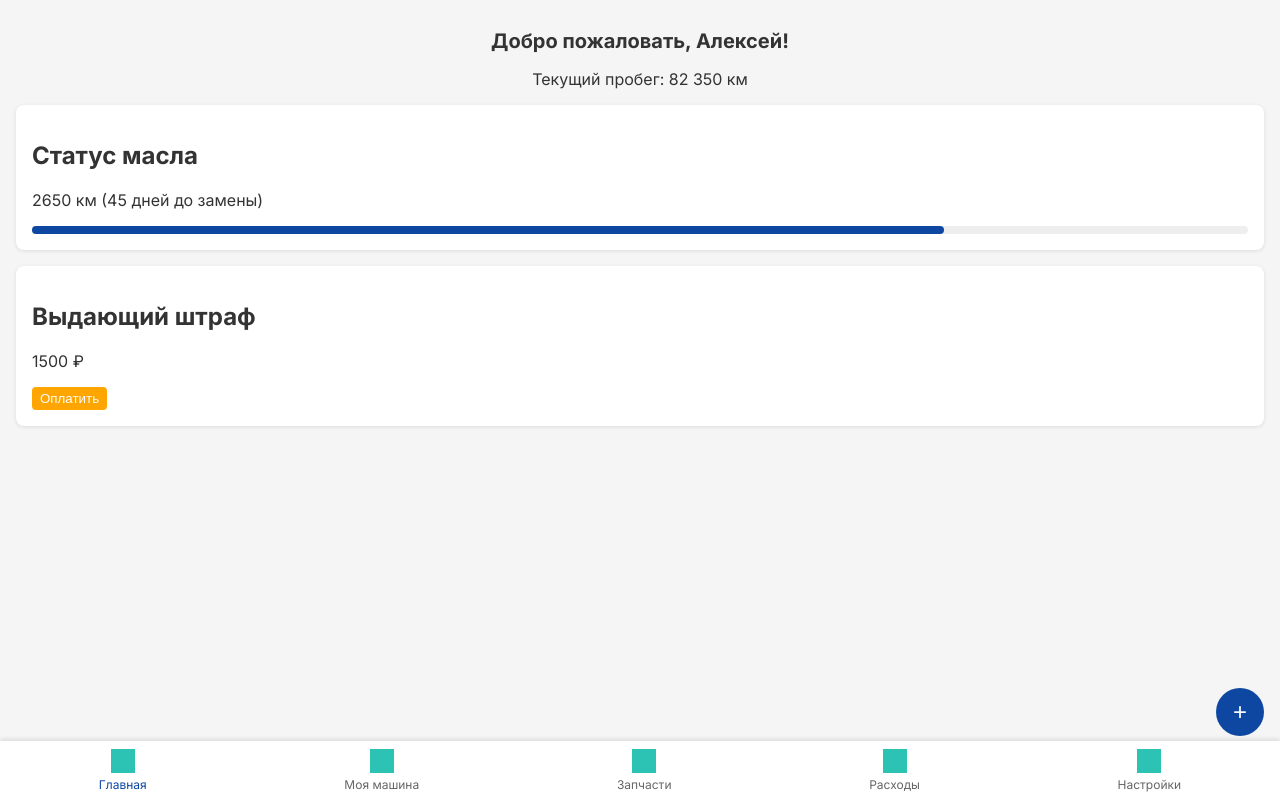
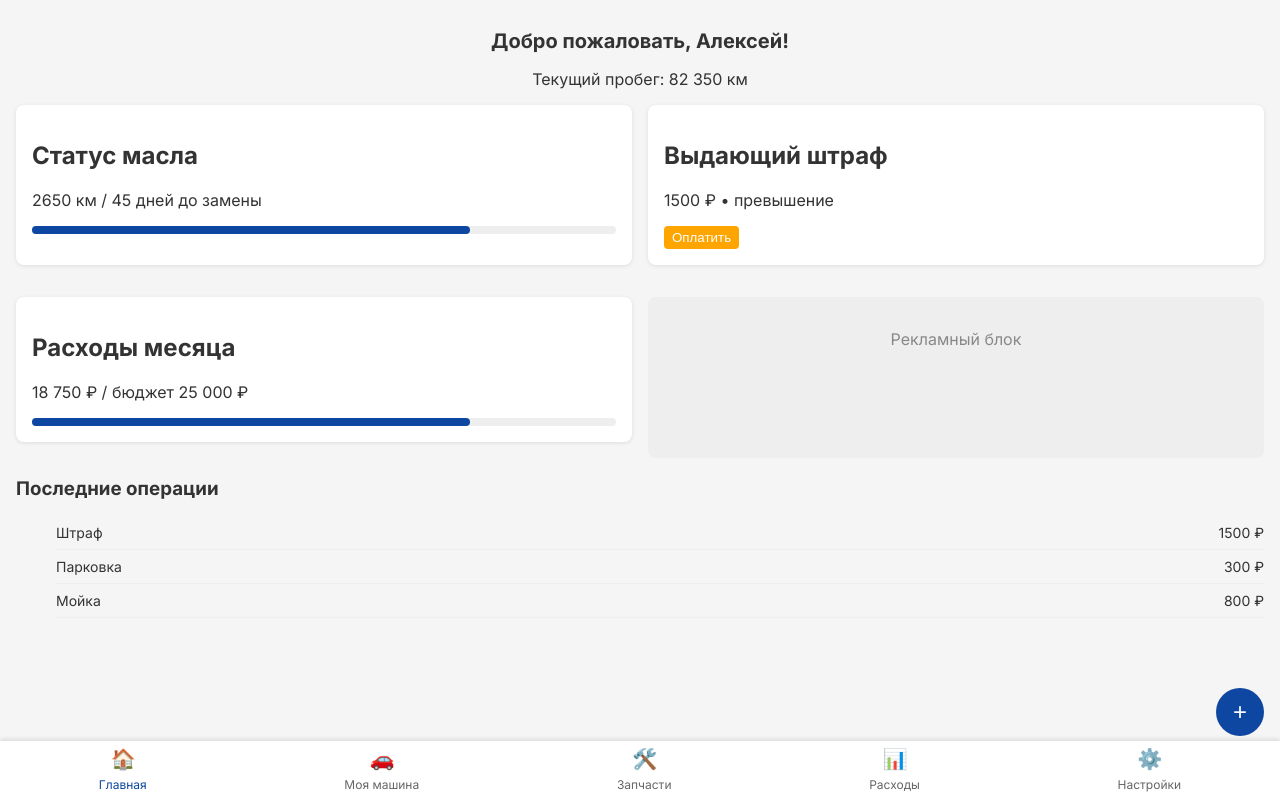
Before and after one commit to nomer156/Nomer156.github.io, a React (Vite) app: page / in a window 1280 px wide. Built offline with nearby package versions, Linux system fonts and the light colour scheme.

Commit message:
Implement dashboard widgets and navbar icons

```diff
--- /dev/null
+++ b/src/components/AdsPlaceholder/AdsPlaceholder.css
@@ -0,0 +1,7 @@
+.ads-placeholder {
+  background: #eee;
+  border-radius: 0.5rem;
+  padding: 1rem;
+  text-align: center;
+  color: #888;
+}
--- /dev/null
+++ b/src/components/AdsPlaceholder/AdsPlaceholder.jsx
@@ -0,0 +1,11 @@
+import './AdsPlaceholder.css';
+
+function AdsPlaceholder() {
+  return (
+    <div className="ads-placeholder">
+      <p>Рекламный блок</p>
+    </div>
+  );
+}
+
+export default AdsPlaceholder;
--- a/src/components/Navbar/Navbar.jsx
+++ b/src/components/Navbar/Navbar.jsx
@@ -20,7 +20,7 @@ function Navbar() {
             'navbar__button' + (isActive ? ' navbar__button--active' : '')
           }
         >
-          <span className="icon icon-placeholder" aria-hidden />
+          <span className={`icon icon-${link.icon}`} aria-hidden />
           <span>{link.label}</span>
         </NavLink>
       ))}
--- a/src/hooks/useDB.js
+++ b/src/hooks/useDB.js
@@ -1,8 +1,19 @@
 // Placeholder hook for working with indexedDB or other storage
 import { useEffect } from 'react';
+
+const expensesStore = [
+  { id: 1, description: 'Заправка 95', sum: 2600, date: '2024-05-10' },
+  { id: 2, description: 'Мойка', sum: 800, date: '2024-05-15' },
+  { id: 3, description: 'Парковка', sum: 300, date: '2024-05-16' },
+  { id: 4, description: 'Штраф', sum: 1500, date: '2024-05-18' },
+];
 
 export default function useDB() {
   useEffect(() => {
     // TODO: implement database logic
   }, []);
 }
+
+export function getLastExpenses(count = 3) {
+  return Promise.resolve(expensesStore.slice(-count).reverse());
+}
--- a/src/pages/Dashboard/Dashboard.css
+++ b/src/pages/Dashboard/Dashboard.css
@@ -25,6 +25,36 @@
   border-radius: 0.25rem;
 }
 
+.dashboard__widgets {
+  display: grid;
+  grid-template-columns: 1fr 1fr;
+  gap: 1rem;
+  margin-top: 1rem;
+}
+
+@media (max-width: 600px) {
+  .dashboard__widgets {
+    grid-template-columns: 1fr;
+  }
+}
+
+.operations {
+  margin-top: 1rem;
+}
+
+.operations__title {
+  font-weight: bold;
+  margin-bottom: 0.5rem;
+}
+
+.operations__item {
+  display: flex;
+  justify-content: space-between;
+  padding: 0.5rem 0;
+  border-bottom: 1px solid #eee;
+  font-size: 0.875rem;
+}
+
 .dashboard__pay {
   background: orange;
   color: #fff;
--- a/src/pages/Dashboard/Dashboard.jsx
+++ b/src/pages/Dashboard/Dashboard.jsx
@@ -1,21 +1,61 @@
-import "./Dashboard.css";
+import './Dashboard.css';
+import { useEffect, useState } from 'react';
 import CardStat from '../../components/CardStat/CardStat.jsx';
+import AdsPlaceholder from '../../components/AdsPlaceholder/AdsPlaceholder.jsx';
+import { getLastExpenses } from '../../hooks/useDB.js';
 
 function Dashboard() {
+  const [operations, setOperations] = useState([]);
+
+  useEffect(() => {
+    getLastExpenses(3).then(setOperations);
+  }, []);
+
   return (
     <div className="dashboard">
       <h1 className="dashboard__title">Добро пожаловать, Алексей!</h1>
       <p className="dashboard__mileage">Текущий пробег: 82 350 км</p>
+
+      <div className="dashboard__widgets">
         <CardStat title="Статус масла">
-        <p>2650 км (45 дней до замены)</p>
+          <p>2650 км / 45 дней до замены</p>
           <div className="dashboard__progress">
             <div className="dashboard__progress-bar" style={{ width: '75%' }} />
           </div>
         </CardStat>
+
         <CardStat title="Выдающий штраф">
-        <p>1500 ₽</p>
-        <button className="dashboard__pay">Оплатить</button>
+          <p>1500 ₽ • превышение</p>
+          <button
+            className="dashboard__pay"
+            onClick={() => alert('Оплата пока недоступна')}
+          >
+            Оплатить
+          </button>
         </CardStat>
+
+        <CardStat title="Расходы месяца">
+          <p>18 750 ₽ / бюджет 25 000 ₽</p>
+          <div className="dashboard__progress">
+            <div className="dashboard__progress-bar" style={{ width: '75%' }} />
+          </div>
+        </CardStat>
+
+        <AdsPlaceholder />
+      </div>
+
+      <div className="operations">
+        <h3 className="operations__title">Последние операции</h3>
+        <ul className="operations__list">
+          {operations.map((op) => (
+            <li key={op.id} className="operations__item">
+              <span>{op.description}</span>
+              <span>{op.sum} ₽</span>
+            </li>
+          ))}
+        </ul>
+      </div>
+
       <button className="dashboard__add">+</button>
     </div>
   );
--- a/src/styles/global.css
+++ b/src/styles/global.css
@@ -50,8 +50,21 @@ body {
   width: 24px;
   height: 24px;
   margin-bottom: 0.25rem;
-  background-color: var(--color-accent);
+  display: inline-block;
+  text-align: center;
 }
+
+.icon::before {
+  display: block;
+  font-size: 1.25rem;
+  line-height: 1;
+}
+
+.icon-home::before { content: '🏠'; }
+.icon-car::before { content: '🚗'; }
+.icon-parts::before { content: '🛠️'; }
+.icon-expenses::before { content: '📊'; }
+.icon-settings::before { content: '⚙️'; }
 
 .card-stat {
   background: #fff;
```
Lines whose indentation alone changed are shown as unchanged.
